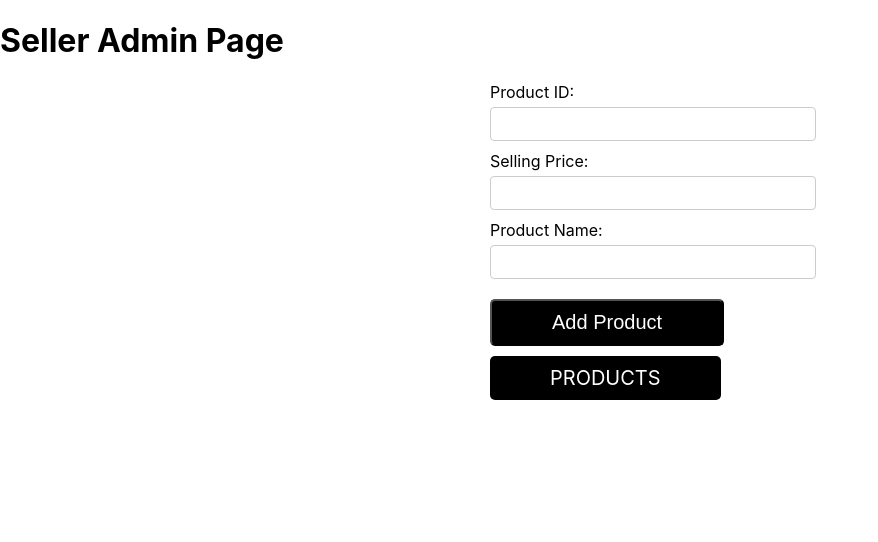
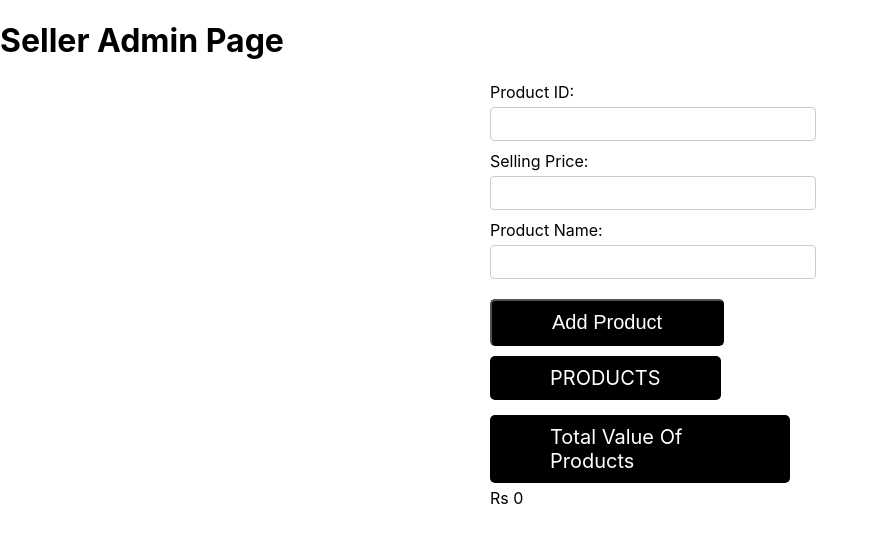
Before and after one commit to bubun123-git/react_Seller_admin, a React (Create React App) app: page / in a window 1280 px wide. Shown: the top 542 px of the page, without its empty margins (0-878 px from the left). Built offline with nearby package versions, Linux system fonts and the light colour scheme.

Commit message:
added total value of products

```diff
--- a/src/Components/SellingComponent.js
+++ b/src/Components/SellingComponent.js
@@ -7,6 +7,7 @@ const SellingComponent = () => {
   const [sellingPrice, setSellingPrice] = useState("");
   const [productNameID, setProductName] = useState("");
   const [Products, setProducts] = useState([]);
+
 
   const handleProductID = (event) => {
     setProductID(event.target.value);
@@ -24,7 +25,7 @@ const SellingComponent = () => {
     if (productID && sellingPrice && productNameID) {
       const newProduct = {
         id: productID,
-        price: sellingPrice,
+        price: Number(sellingPrice), // Convert price to a number
         name: productNameID
       }
       setProducts([...Products, newProduct]);
@@ -42,12 +43,20 @@ const SellingComponent = () => {
       const product = Products[i];
       productElements.push(
         <div key={i}>
-          <p> Product ID: {product.id} Selling Price: {product.price} Product Name: {product.name} </p>
+          <p>Product ID: {product.id} Selling Price: {product.price} Product Name: {product.name}</p>
         </div>
       );
     }
 
     return productElements;
+  };
+
+  const calculateTotalValue = () => {
+    let totalValue = 0;
+    for (let i = 0; i < Products.length; i++) {
+      totalValue = totalValue + Products[i].price;
+    }
+    return totalValue;
   };
 
 
@@ -64,10 +73,13 @@ const SellingComponent = () => {
 
       <button className="styled-button" onClick={handleAddProduct}>Add Product</button>
 
-
       <label htmlFor="renderedproducts" className="styled-button">PRODUCTS</label>
 
       {renderProducts()}
+
+      <label htmlFor="total-value-of-products" className="styled-button">Total Value Of Products</label>
+      Rs {calculateTotalValue()}
+
     </div>
   );
 };
```
